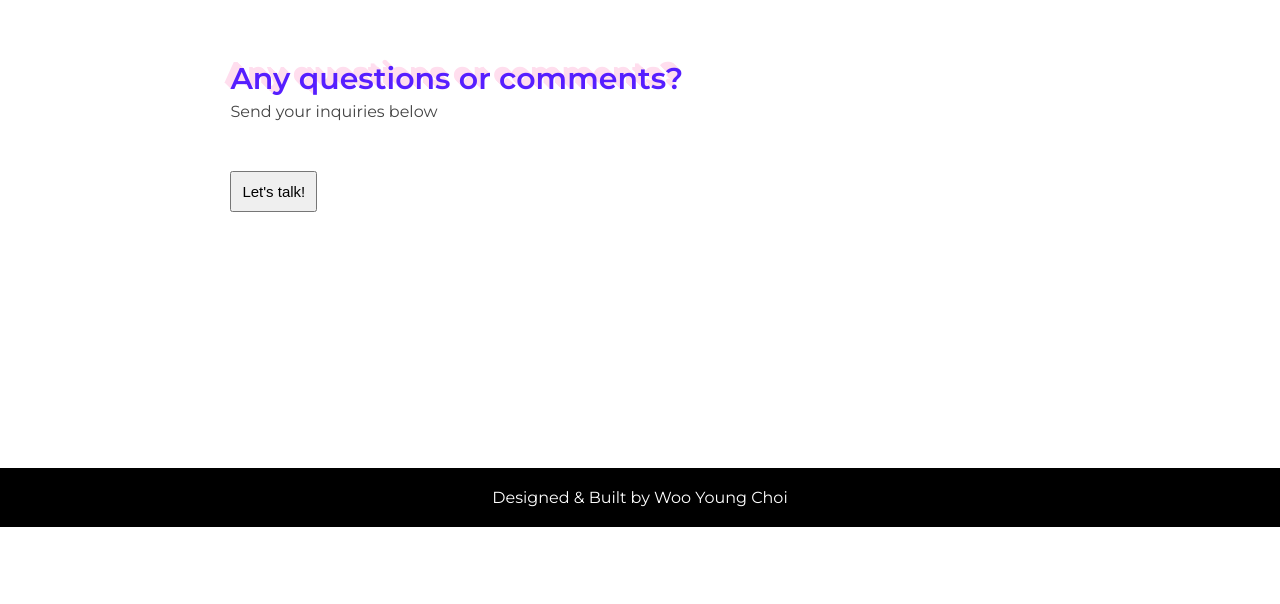
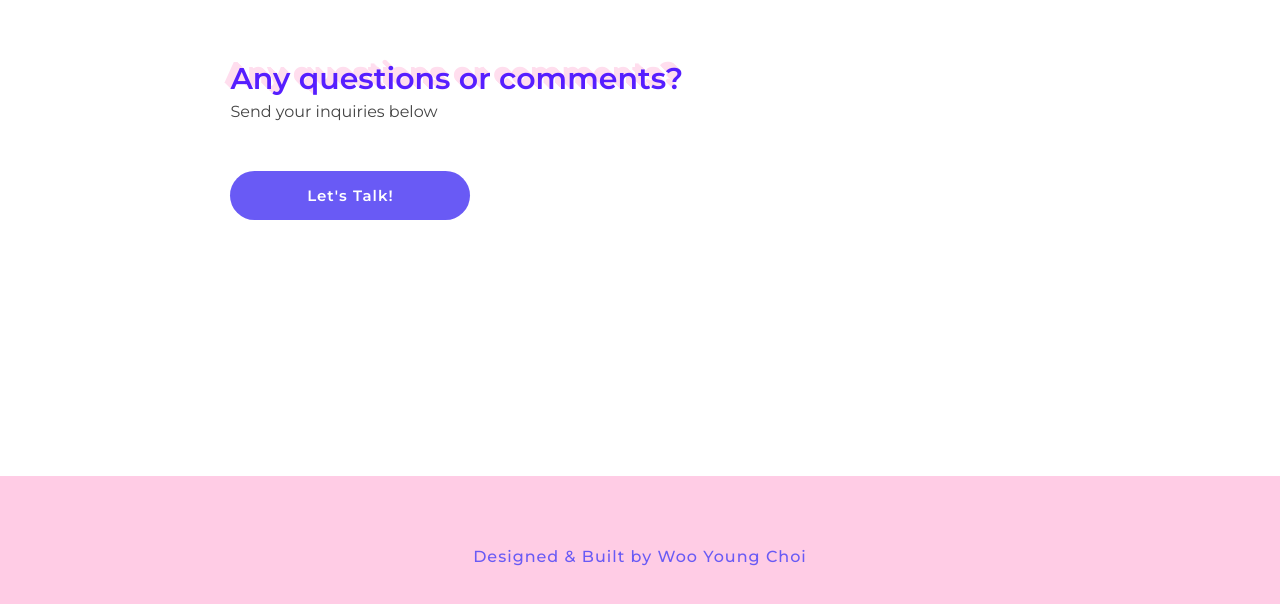
Before and after one commit to wc356/portfolio-website, a Next.js app: page / in a window 1280 px wide. Shown: the part 4305-4909 px from the top of the page. Before the commit the page ends 4832 px from the top, so only its background shows below. Built offline with nearby package versions, Linux system fonts and the light colour scheme.

Commit message:
updating contact section, footer

```diff
--- a/components/Contact.js
+++ b/components/Contact.js
@@ -3,12 +3,24 @@ import theme from "../styles/theme";
 const Contact = () => (
   <>
     <section className="contact">
-      <div>
+      <div className="card">
         <h1 className="title">Any questions or comments?</h1>
         <p className="body">Send your inquiries below</p>
-        <button className="btn">Let's talk!</button>
+        <a
+          className="btn"
+          href="mailto:wychoi356@gmail.com"
+          target="_blank"
+          rel="nofollow noopener noreferrer"
+        >
+          Let's Talk!
+        </a>
       </div>
     </section>
+    <footer className="footer">
+      <div>
+        <p className="footer-body">Designed & Built by Woo Young Choi</p>
+      </div>
+    </footer>
     <style jsx>
       {`
         .contact {
@@ -32,9 +44,37 @@ const Contact = () => (
           color: ${theme.colors.black};
         }
         .btn {
+          display: block;
+          width: 15rem;
+          text-align: center;
           font-size: 15px;
-          padding: 10px;
+          font-weight: 600;
+          padding: 15px;
           margin-top: 50px;
+          border: none;
+          background-color: ${theme.colors.dark};
+          color: white;
+          border-radius: 25px;
+          letter-spacing: 1px;
+          text-decoration: none;
+        }
+        .btn:hover {
+          transform: scale(1.08);
+          background-color: pink;
+        }
+        .footer {
+          display: flex;
+          justify-content: center;
+          align-items: center;
+          flex-direction: column;
+          padding: 20px;
+          background-color: ${theme.colors["pink-link"]};
+          height: 20vh;
+        }
+        .footer-body {
+          color: ${theme.colors.dark};
+          font-weight: 500;
+          letter-spacing: 1px;
         }
       `}
     </style>
--- a/components/Footer.js
+++ /dev/null
@@ -1,22 +0,0 @@
-const Footer = () => (
-  <footer className="footer">
-    <div className="designed-by">
-      <p>Designed & Built by Woo Young Choi</p>
-    </div>
-    <style jsx>{`
-      .footer {
-        display: flex;
-        justify-content: center;
-        align-items: center;
-        flex-direction: column;
-        padding: 20px;
-        background-color: #000;
-      }
-      p {
-        color: white;
-      }
-    `}</style>
-  </footer>
-);
-
-export default Footer;
--- a/components/Landing.js
+++ b/components/Landing.js
@@ -29,6 +29,9 @@ const Landing = () => (
           letter-spacing: 2px;
           color: ${theme.colors.black};
         }
+        .description::after {
+          width: ;
+        }
       `}
     </style>
   </div>
--- a/components/Layout.js
+++ b/components/Layout.js
@@ -26,6 +26,7 @@ const Layout = props => {
           }
           a {
             transition: all 0.15s;
+            text-decoration-skip-ink: auto;
           }
           a:hover {
             transform: translateY(-3px);
--- a/components/Nav.js
+++ b/components/Nav.js
@@ -40,13 +40,13 @@ const Nav = () => (
         .navlink:hover {
           transform: rotate(-90deg);
           opacity: 1;
-          text-shadow: 13px 13px ${theme.colors["pink-link"]};
+          text-shadow: 15px 15px ${theme.colors["pink-link"]};
         }
         .navlink:visited {
           color: ${theme.colors.link};
         }
         .navlink-B:hover {
-          text-shadow: -13px 13px ${theme.colors["pink-link"]};
+          text-shadow: -15px 15px ${theme.colors["pink-link"]};
         }
       `}
     </style>
--- a/components/SocialLinks.js
+++ b/components/SocialLinks.js
@@ -4,7 +4,7 @@ import Link from "next/link";
 const SocialLink = ({ title, link, viewbox, path }) => (
   <>
     <li>
-      <a href={link} target="_blank">
+      <a href={link} target="_blank" rel="nofollow noopener noreferrer">
         <svg xmlns="http://www.w3.org/2000/svg" role="img" viewBox={viewbox}>
           <title>{title}</title>
           <path d={path} />
--- a/pages/index.js
+++ b/pages/index.js
@@ -3,7 +3,6 @@ import Landing from "../components/Landing";
 import About from "../components/About";
 import Projects from "../components/Projects";
 import Contact from "../components/Contact";
-import Footer from "../components/Footer";
 import { useEffect } from "react";
 
 // Render
@@ -18,7 +17,6 @@ const LandingPage = () => {
       <About />
       <Projects />
       <Contact />
-      <Footer />
     </Layout>
   );
 };
```
